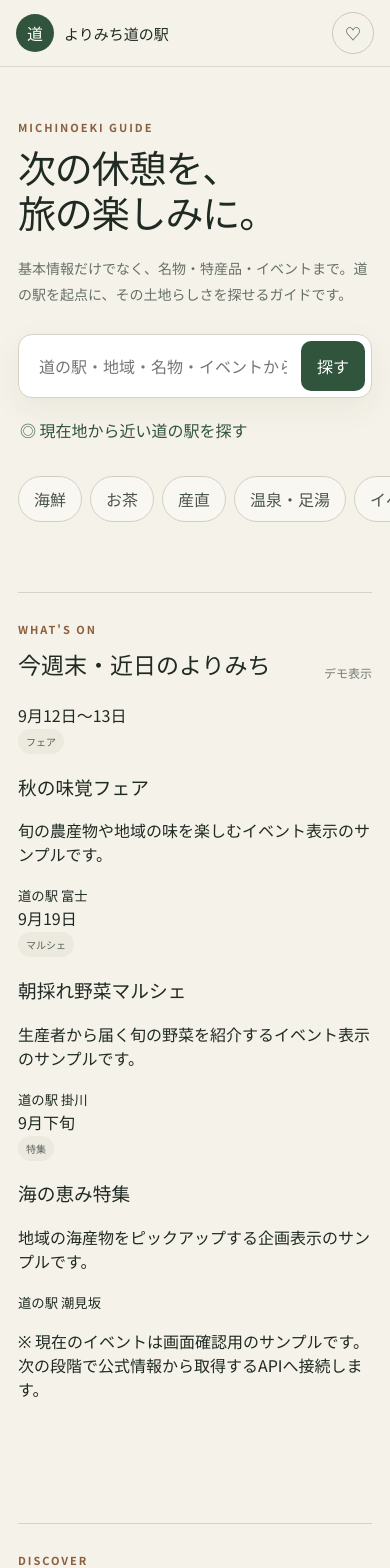
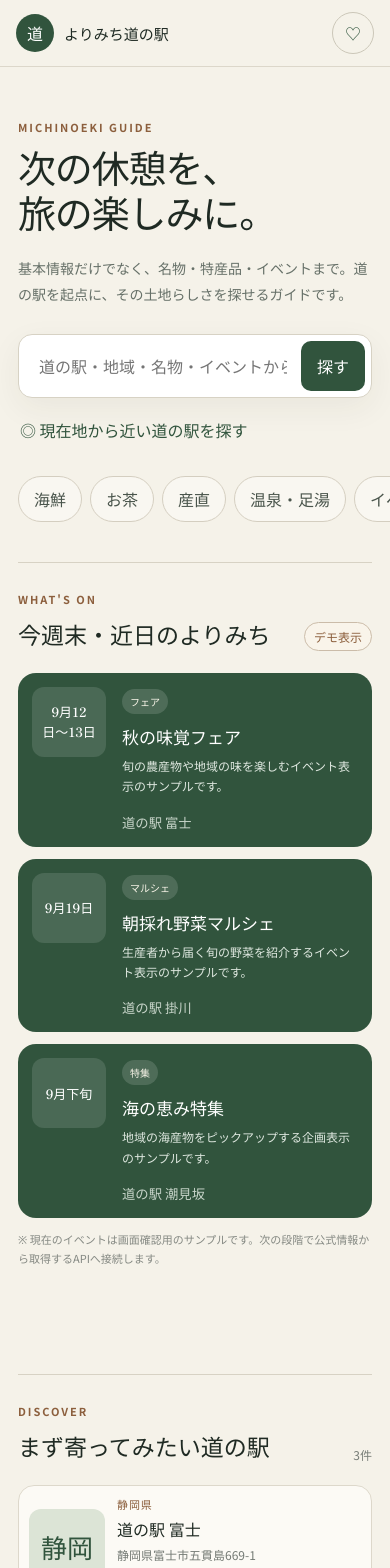
Before and after one commit to temmakawanaka/michinoeki, a Vue app in the folder web/: page / in a window 390 px wide. Shown: the top 1568 px of the page. Built offline with nearby package versions, Linux system fonts and the light colour scheme.

Commit message:
feat: style maps and event cards

```diff
--- a/web/src/styles.css
+++ b/web/src/styles.css
@@ -45,18 +45,32 @@ a { color: inherit; text-decoration: none; }
 .section-heading { display: flex; align-items: end; justify-content: space-between; gap: 18px; margin-bottom: 22px; border-top: 1px solid #d7d2c4; padding-top: 28px; }
 .section-heading h2, .notice-section h2 { font-family: 'Shippori Mincho'; font-size: clamp(23px, 4vw, 34px); margin: 0; }
 .section-heading > span { font-size: 12px; color: #777d77; }
+.demo-label { display: inline-flex; align-items: center; border: 1px solid #cbbca9; border-radius: 999px; padding: 5px 9px; color: #8c5f3d !important; background: #f9f4ea; font-weight: 700; }
+.demo-note { margin: 12px 0 0; font-size: 11px; color: #858983; line-height: 1.7; }
 .station-list { display: grid; gap: 12px; }
 .station-card { position: relative; display: grid; grid-template-columns: 112px 1fr auto; gap: 18px; align-items: center; background: #fcfaf5; border: 1px solid #ddd8cb; border-radius: 16px; padding: 12px 16px 12px 12px; transition: transform .18s ease, border-color .18s ease; }
 .station-card:hover { transform: translateY(-2px); border-color: #b8b1a1; }
 .station-visual { aspect-ratio: 1; display: grid; place-items: center; border-radius: 12px; background: #dce4d6; color: #31543d; font-family: 'Shippori Mincho'; font-size: 26px; }
+.station-meta-line { display: flex; align-items: center; justify-content: space-between; gap: 12px; }
+.distance { color: #31543d; font-weight: 700; font-size: 11px; }
 .prefecture { margin: 0 0 5px; font-size: 11px; font-weight: 700; letter-spacing: .08em; color: #8c5f3d; }
-.station-card h3, .specialty-card h3 { margin: 0 0 5px; font-size: 20px; }
+.station-card h3, .specialty-card h3, .event-card h3, .event-feature-card h3 { margin: 0 0 5px; font-size: 20px; }
 .address { margin: 0; color: #747a74; font-size: 12px; }
 .tags { display: flex; gap: 6px; flex-wrap: wrap; margin-top: 10px; }
 .tags span, .category { display: inline-block; background: #ece9df; border-radius: 999px; padding: 5px 8px; font-size: 10px; color: #59615a; }
 .specialty-preview { margin-top: 10px; font-size: 12px; color: #31543d; font-weight: 600; }
 .card-arrow { font-size: 22px; color: #869087; }
 .loading, .empty-state { padding: 28px; border: 1px dashed #cbc5b7; border-radius: 14px; color: #6f766f; background: #faf8f2; }
+
+.event-feature-section { padding-top: 6px; }
+.event-feature-grid { display: grid; grid-template-columns: repeat(3, minmax(0, 1fr)); gap: 12px; }
+.event-feature-card { display: grid; grid-template-columns: 78px 1fr; gap: 16px; align-items: start; background: #31543d; color: #fff; border-radius: 18px; padding: 18px; cursor: pointer; transition: transform .18s ease; }
+.event-feature-card:hover { transform: translateY(-2px); }
+.event-feature-card .event-date { min-height: 78px; display: grid; place-items: center; text-align: center; border-radius: 12px; background: rgba(255,255,255,.12); font-family: 'Shippori Mincho'; font-size: 13px; line-height: 1.5; padding: 8px; }
+.event-feature-card .category { background: rgba(255,255,255,.14); color: #f9f5e9; }
+.event-feature-card h3 { margin-top: 10px; font-size: 17px; }
+.event-feature-card p { margin: 7px 0 12px; font-size: 12px; line-height: 1.7; color: #dfe8e0; }
+.event-feature-card small { color: #c8d5ca; }
 
 .detail-page { max-width: 1120px; margin: 0 auto; padding: 0 20px; }
 .back-button { margin: 26px 0 10px; border: 0; background: transparent; color: #59645b; padding: 8px 0; }
@@ -65,6 +79,7 @@ a { color: inherit; text-decoration: none; }
 .detail-actions { display: flex; gap: 10px; margin-top: 24px; flex-wrap: wrap; }
 .detail-actions a, .detail-actions button { border: 1px solid #31543d; border-radius: 999px; padding: 11px 16px; background: transparent; color: #31543d; font-weight: 700; }
 .detail-actions a { background: #31543d; color: #fff; }
+.detail-actions .secondary-action { background: transparent; color: #31543d; }
 .info-grid { display: grid; grid-template-columns: repeat(4, 1fr); border-bottom: 1px solid #d7d2c4; }
 .info-grid > div { padding: 22px 18px; border-right: 1px solid #d7d2c4; }
 .info-grid > div:first-child { padding-left: 0; }
@@ -72,6 +87,14 @@ a { color: inherit; text-decoration: none; }
 .info-grid small { display: block; color: #818681; margin-bottom: 7px; }
 .info-grid strong { font-size: 14px; }
 .detail-section { padding-left: 0; padding-right: 0; }
+
+.map-frame-wrap { overflow: hidden; border: 1px solid #d8d2c5; border-radius: 18px; background: #fcfaf5; }
+.map-frame { display: block; width: 100%; height: 360px; border: 0; background: #e8e5da; }
+.map-caption { display: flex; align-items: center; justify-content: space-between; gap: 20px; padding: 16px 18px; }
+.map-caption strong { display: block; font-size: 14px; }
+.map-caption span { display: block; margin-top: 3px; color: #7b817b; font-size: 11px; }
+.map-caption a { color: #31543d; font-size: 12px; font-weight: 700; white-space: nowrap; }
+
 .specialty-list { display: grid; grid-template-columns: repeat(2, minmax(0, 1fr)); gap: 14px; }
 .specialty-card { background: #fcfaf5; border: 1px solid #ddd8cb; border-radius: 16px; padding: 22px; }
 .specialty-card h3 { margin-top: 12px; }
@@ -79,11 +102,26 @@ a { color: inherit; text-decoration: none; }
 dl { margin: 18px 0 0; }
 dl div { display: grid; grid-template-columns: 50px 1fr; gap: 10px; padding: 8px 0; border-top: 1px solid #ebe7dc; font-size: 12px; }
 dt { color: #8a8f8a; } dd { margin: 0; }
+
+.event-list { display: grid; gap: 12px; }
+.event-card { background: #fcfaf5; border: 1px solid #ddd8cb; border-radius: 16px; padding: 20px; }
+.event-card.important { border-color: #b86d55; background: #fff8f3; }
+.event-card-head { display: flex; align-items: center; justify-content: space-between; gap: 12px; }
+.event-card-head time { font-size: 12px; font-weight: 700; color: #8c5f3d; }
+.event-card h3 { margin-top: 12px; }
+.event-card p { margin: 6px 0 0; color: #69716a; line-height: 1.8; font-size: 13px; }
+.event-card > a { display: inline-block; margin-top: 12px; color: #31543d; font-weight: 700; font-size: 12px; }
+
 .notice-section { background: #e7e5d9; border-radius: 18px; padding: 28px; margin-bottom: 70px; }
 .notice-section > p:last-child { color: #687069; line-height: 1.8; }
 
 footer { border-top: 1px solid #d7d2c4; padding: 30px 20px 44px; text-align: center; font-size: 12px; font-weight: 700; color: #4f5951; }
 footer span { display: block; margin-top: 5px; font-weight: 400; color: #8a8f89; }
+
+@media (max-width: 900px) {
+  .event-feature-grid { grid-template-columns: 1fr; }
+  .event-feature-card { grid-template-columns: 92px 1fr; }
+}
 
 @media (max-width: 700px) {
   .site-header { padding: 12px 16px; }
@@ -97,11 +135,16 @@ footer span { display: block; margin-top: 5px; font-weight: 400; color: #8a8f89;
   .card-arrow { display: none; }
   .specialty-preview { display: none; }
   .tags span:first-child { display: none; }
+  .station-meta-line { align-items: flex-start; flex-direction: column; gap: 0; }
   .detail-page { padding: 0 18px; }
   .info-grid { grid-template-columns: 1fr 1fr; }
   .info-grid > div { border-bottom: 1px solid #d7d2c4; }
   .info-grid > div:nth-child(2) { border-right: 0; }
   .info-grid > div:nth-child(3), .info-grid > div:nth-child(4) { border-bottom: 0; }
   .info-grid > div:nth-child(3) { padding-left: 0; }
+  .map-frame { height: 260px; }
+  .map-caption { align-items: flex-start; flex-direction: column; gap: 10px; }
   .specialty-list { grid-template-columns: 1fr; }
+  .event-feature-card { grid-template-columns: 74px 1fr; padding: 14px; }
+  .event-feature-card .event-date { min-height: 70px; }
 }
```
